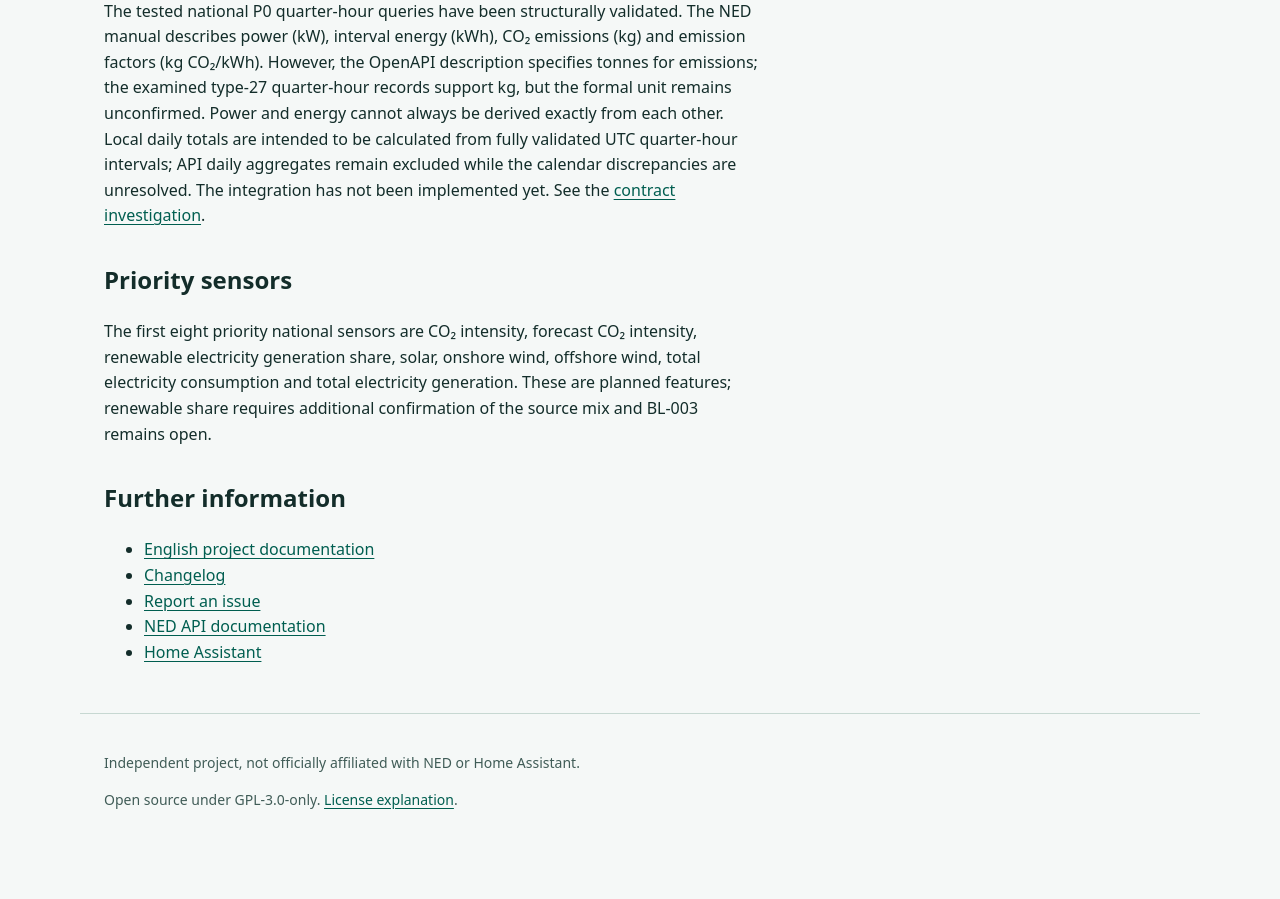
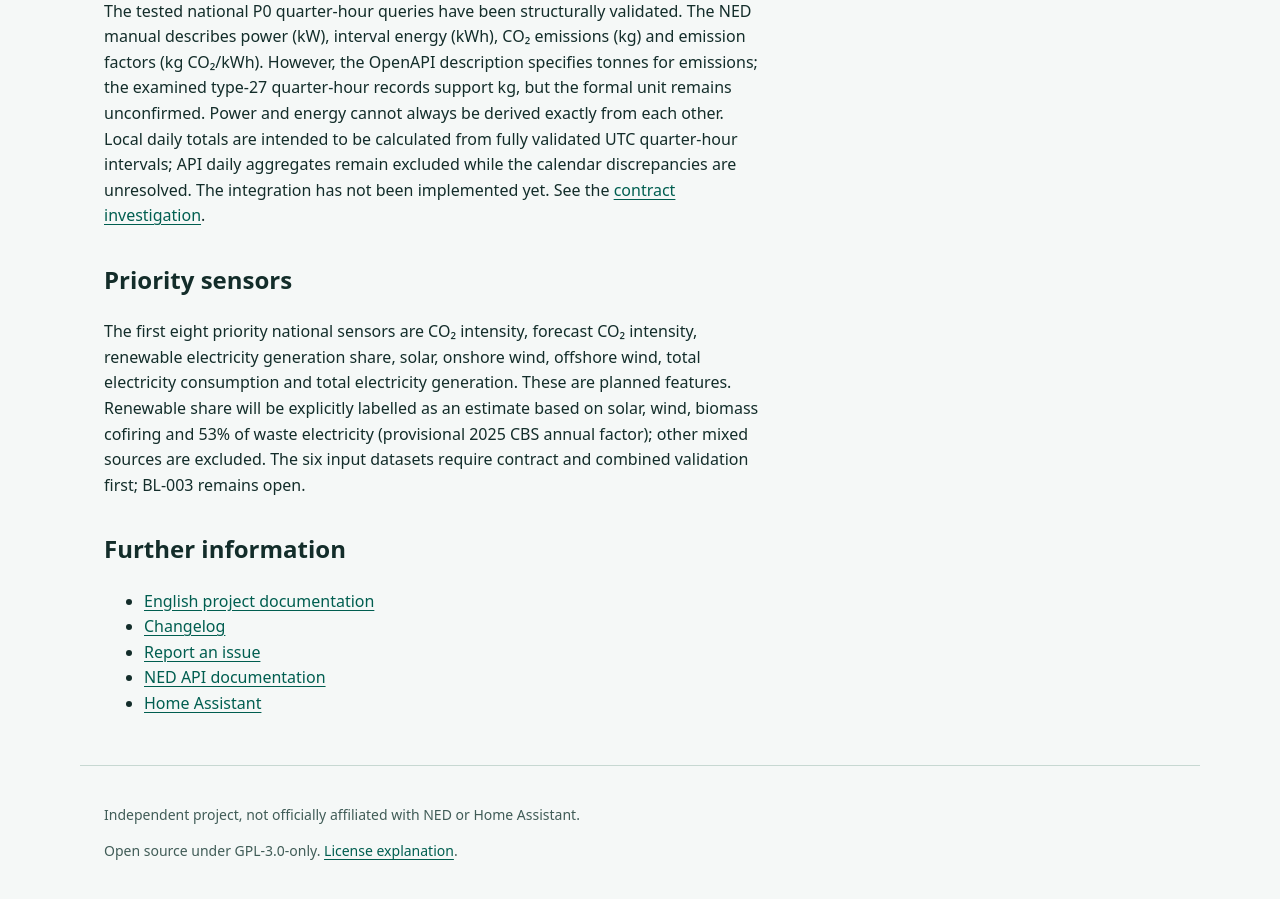
Before and after one commit to HiDiHo01/ha-Nationaal-Energie-Dashboard, a Jekyll site: the page built from site/en/documentation.md, in a window 1280 px wide and 900 px high, scrolled down 911 px. Built offline with Jekyll 4.4.1, drawn with Linux system fonts in a browser that asks for light colours; before the commit the page ends 1760 px from its top, so only the background shows below that.

Commit message:
docs: define renewable electricity share estimate in site/en/documentation.md

```diff
--- a/site/en/documentation.md
+++ b/site/en/documentation.md
@@ -20,7 +20,7 @@ The tested national P0 quarter-hour queries have been structurally validated. Th
 
 ## Priority sensors
 
-The first eight priority national sensors are CO₂ intensity, forecast CO₂ intensity, renewable electricity generation share, solar, onshore wind, offshore wind, total electricity consumption and total electricity generation. These are planned features; renewable share requires additional confirmation of the source mix and BL-003 remains open.
+The first eight priority national sensors are CO₂ intensity, forecast CO₂ intensity, renewable electricity generation share, solar, onshore wind, offshore wind, total electricity consumption and total electricity generation. These are planned features. Renewable share will be explicitly labelled as an estimate based on solar, wind, biomass cofiring and 53% of waste electricity (provisional 2025 CBS annual factor); other mixed sources are excluded. The six input datasets require contract and combined validation first; BL-003 remains open.
 
 ## Further information
 
```
